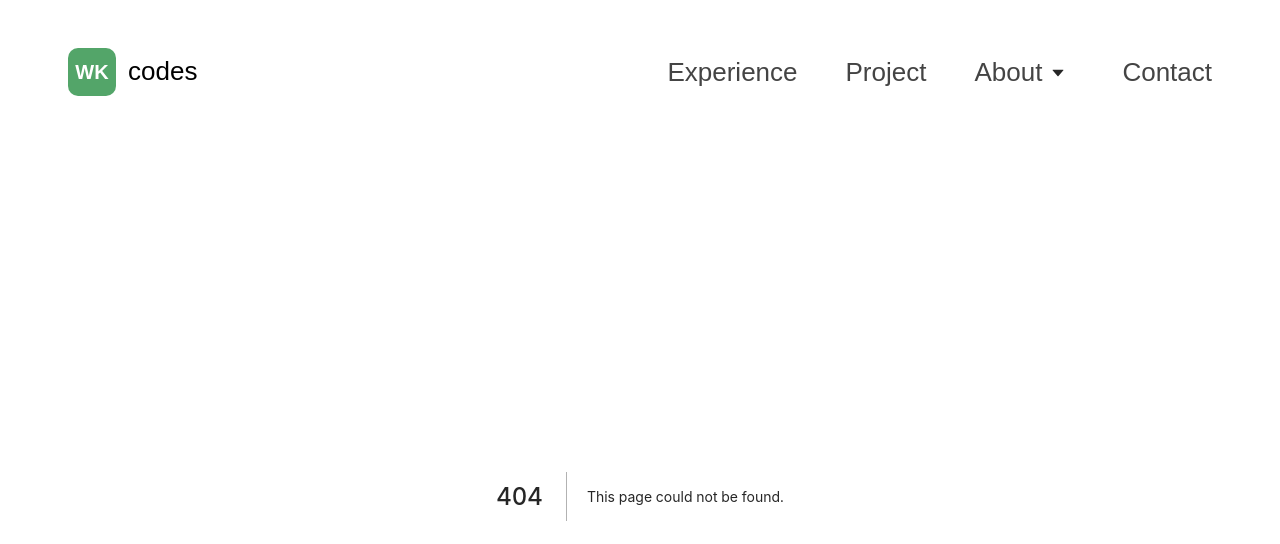
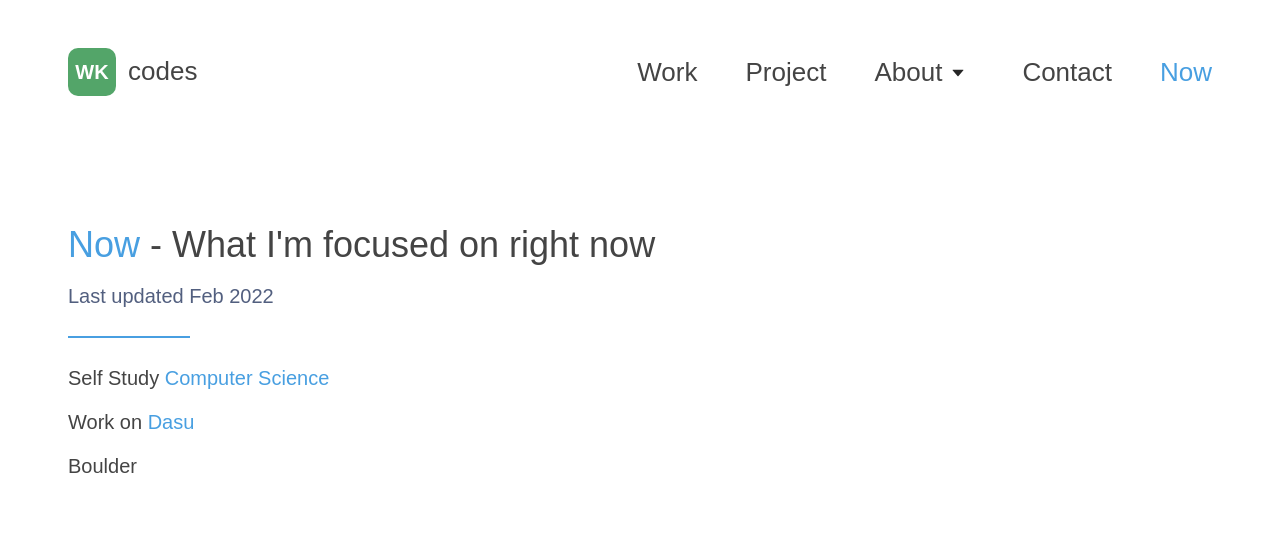
Before and after one commit to williamsk91/williamsk, a Next.js app: page /now in a window 1280 px wide. Before the commit this address had no page. Shown: the top 544 px of the page. Built offline with nearby package versions, Linux system fonts and the light colour scheme.

Commit message:
feat: now page

```diff
--- a/component/Navbar.tsx
+++ b/component/Navbar.tsx
@@ -1,14 +1,15 @@
+import { CaretDownOutlined, MenuOutlined } from "@ant-design/icons";
+import { Button, Popover } from "antd";
+import Head from "next/head";
+import NextLink from "next/link";
+import { useRouter } from "next/router";
 import React, { useState } from "react";
 import styled from "styled-components";
+
+import { colors } from "../styles/colors";
+import { DesktopOnly, MobileOnly } from "./device";
+import { Link } from "./Link";
 import { Text, typography } from "./Text";
-import { useRouter } from "next/router";
-import { colors } from "../styles/colors";
-import { Link } from "./Link";
-import { DesktopOnly, MobileOnly } from "./device";
-import { Popover, Button } from "antd";
-import { MenuOutlined, CaretDownOutlined } from "@ant-design/icons";
-import NextLink from "next/link";
-import Head from "next/head";
 
 export const Navbar = () => {
   const { pathname } = useRouter();
@@ -18,7 +19,7 @@ export const Navbar = () => {
 
   let text: string = "codes";
   switch (pathname) {
-    case "/experience":
+    case "/work":
       text = "works at Cadmus";
       break;
     case "/project":
@@ -44,12 +45,12 @@ export const Navbar = () => {
         <DesktopOnly>
           <DesktopLinkContainer>
             <Link
-              href="/experience"
-              active={pathname === "/experience"}
+              href="/work"
+              active={pathname === "/work"}
               color="red"
               size={typography.main.size}
             >
-              Experience
+              Work
             </Link>
             <Link
               href="/project"
@@ -109,6 +110,14 @@ export const Navbar = () => {
             >
               Contact
             </Link>
+            <Link
+              href="/now"
+              active={pathname === "/now"}
+              color="sky"
+              size={typography.main.size}
+            >
+              Now
+            </Link>
           </DesktopLinkContainer>
         </DesktopOnly>
         <MobileOnly>
@@ -120,13 +129,13 @@ export const Navbar = () => {
             content={
               <VerticalLinks>
                 <Link
-                  href="/experience"
-                  active={pathname === "/experience"}
+                  href="/work"
+                  active={pathname === "/work"}
                   color="red"
                   onClick={() => setMobileAboutIsOpen(false)}
                   size={typography.main.size}
                 >
-                  Experience
+                  Work
                 </Link>
                 <Link
                   href="/project"
@@ -176,6 +185,15 @@ export const Navbar = () => {
                 >
                   Contact
                 </Link>
+                <Link
+                  href="/now"
+                  active={pathname === "/now"}
+                  color="sky"
+                  onClick={() => setMobileAboutIsOpen(false)}
+                  size={typography.main.size}
+                >
+                  Now
+                </Link>
               </VerticalLinks>
             }
           >
@@ -197,7 +215,7 @@ const Container = styled.div`
 
 const DesktopLinkContainer = styled.div`
   display: grid;
-  grid-template-columns: repeat(4, min-content);
+  grid-template-columns: repeat(5, min-content);
   grid-gap: 48px;
 `;
 
--- a/component/device.tsx
+++ b/component/device.tsx
@@ -1,6 +1,6 @@
 import styled from "styled-components";
 
-export const isMobile = `only screen and (max-width: 630px)`;
+export const isMobile = `only screen and (max-width: 960px)`;
 
 export const MobileOnly = styled.div`
   display: none;
--- /dev/null
+++ b/pages/now.tsx
@@ -0,0 +1,51 @@
+import { Anchor } from "../component/Link";
+import { List } from "../component/List";
+import { Section } from "../component/Section";
+import { Spacer } from "../component/Spacer";
+import { Text } from "../component/Text";
+
+export default function Work() {
+  return (
+    <div>
+      <Spacer spacing={120} />
+
+      <Section
+        title="Now"
+        subtitle="What I'm focused on right now"
+        info="Last updated Feb 2022"
+        color="sky"
+      >
+        <List
+          items={[
+            [
+              <Text type="sub">
+                Self Study{" "}
+                <Anchor
+                  href="https://teachyourselfcs.com/"
+                  color="sky"
+                  active
+                  target="_blank"
+                >
+                  Computer Science
+                </Anchor>
+              </Text>,
+              <Text type="sub">
+                Work on{" "}
+                <Anchor
+                  href="https://dasu-web.vercel.app/"
+                  color="sky"
+                  active
+                  target="_blank"
+                >
+                  Dasu
+                </Anchor>
+              </Text>,
+              <Text type="sub">Boulder</Text>,
+            ],
+          ]}
+        />
+      </Section>
+      <Spacer spacing={120} />
+    </div>
+  );
+}
```
Also changed, not shown: pages/work.tsx (renamed from pages/experience.tsx).
